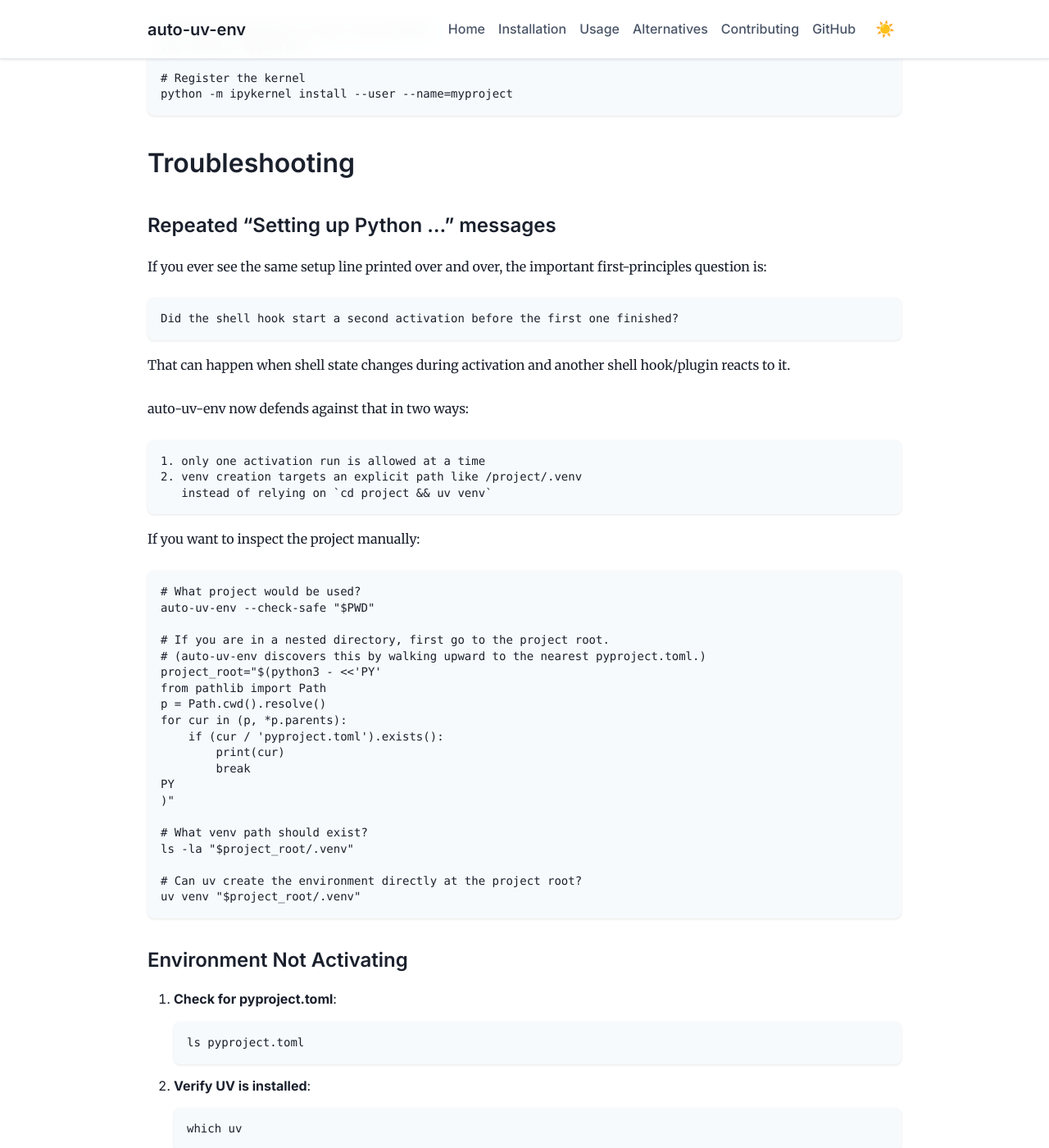
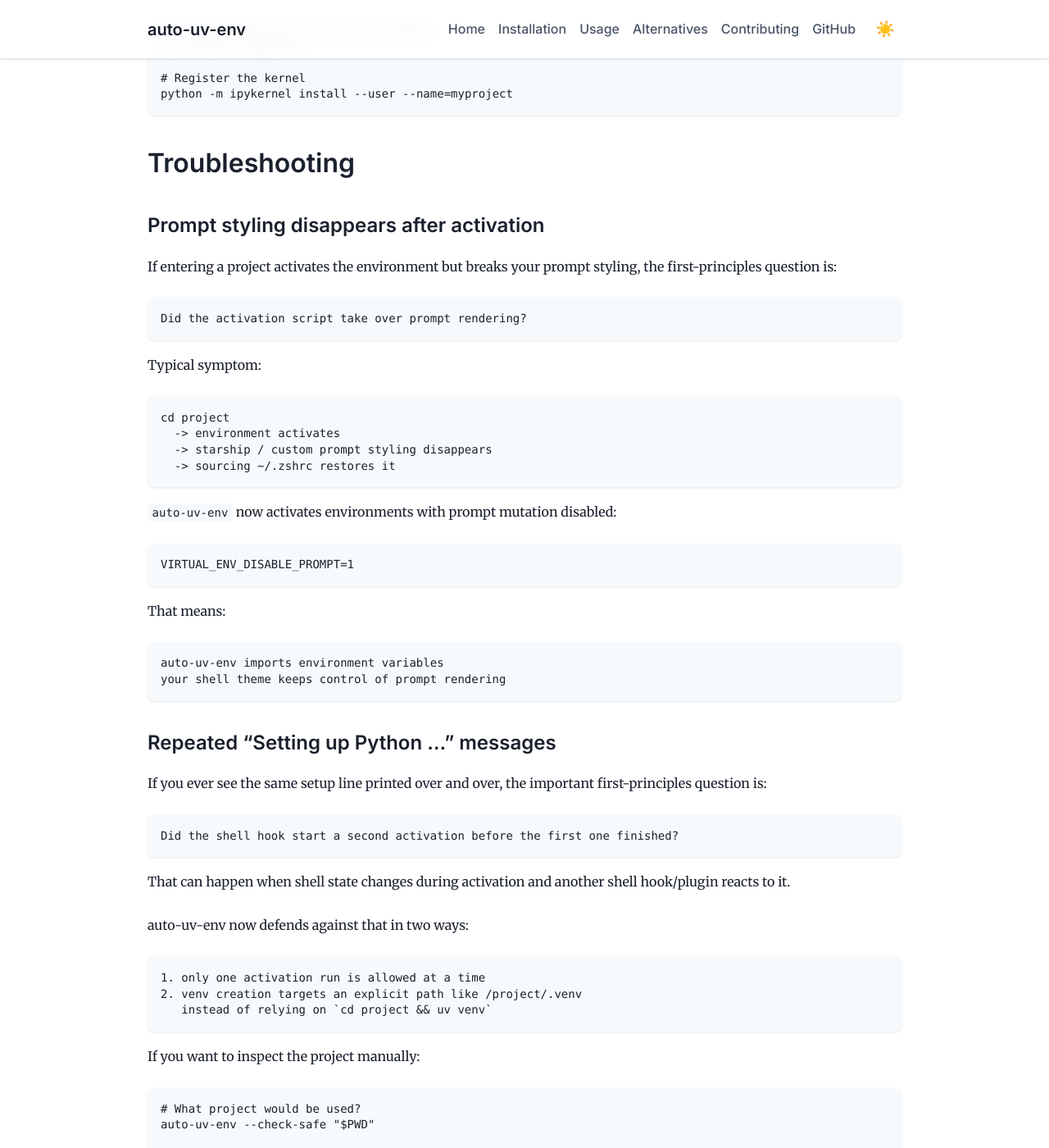
Before and after one commit to ashwch/auto-uv-env, a Jekyll site: the page built from docs/usage.md, in a window 1280 px wide and 1400 px high, scrolled down 4021 px. Shown: the whole window at 82% size. Built offline with Jekyll 4.4.1, drawn with Linux system fonts in a browser that asks for light colours.

Commit message:
Preserve prompt styling during auto activation

````diff
--- a/docs/usage.md
+++ b/docs/usage.md
@@ -180,6 +180,36 @@ python -m ipykernel install --user --name=myproject
 
 ## Troubleshooting
 
+### Prompt styling disappears after activation
+
+If entering a project activates the environment but breaks your prompt styling, the first-principles question is:
+
+```text
+Did the activation script take over prompt rendering?
+```
+
+Typical symptom:
+
+```text
+cd project
+  -> environment activates
+  -> starship / custom prompt styling disappears
+  -> sourcing ~/.zshrc restores it
+```
+
+`auto-uv-env` now activates environments with prompt mutation disabled:
+
+```text
+VIRTUAL_ENV_DISABLE_PROMPT=1
+```
+
+That means:
+
+```text
+auto-uv-env imports environment variables
+your shell theme keeps control of prompt rendering
+```
+
 ### Repeated "Setting up Python ..." messages
 
 If you ever see the same setup line printed over and over, the important first-principles question is:
````
Also changed, not shown: AGENTS.md (+2 -0 lines), README.md, 4 other files.
